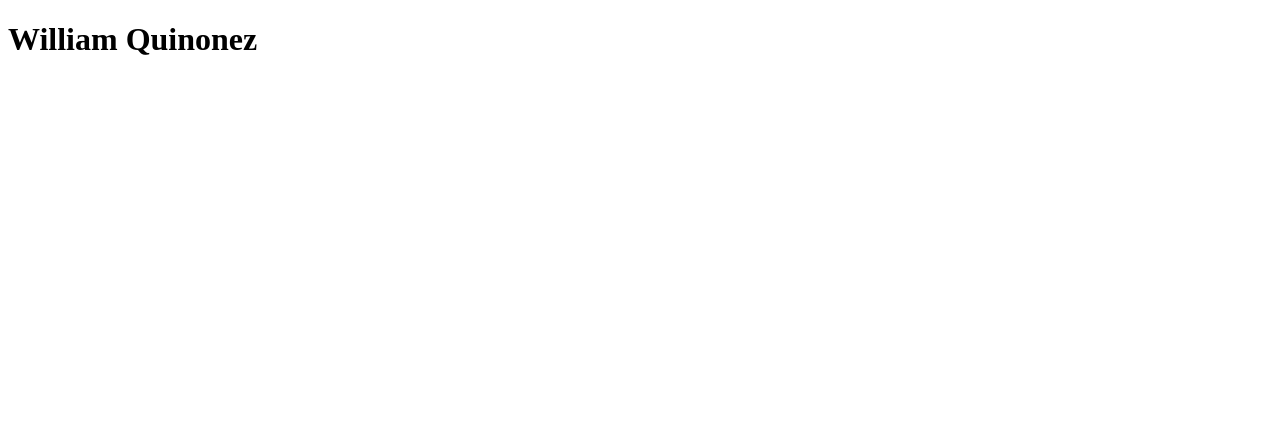
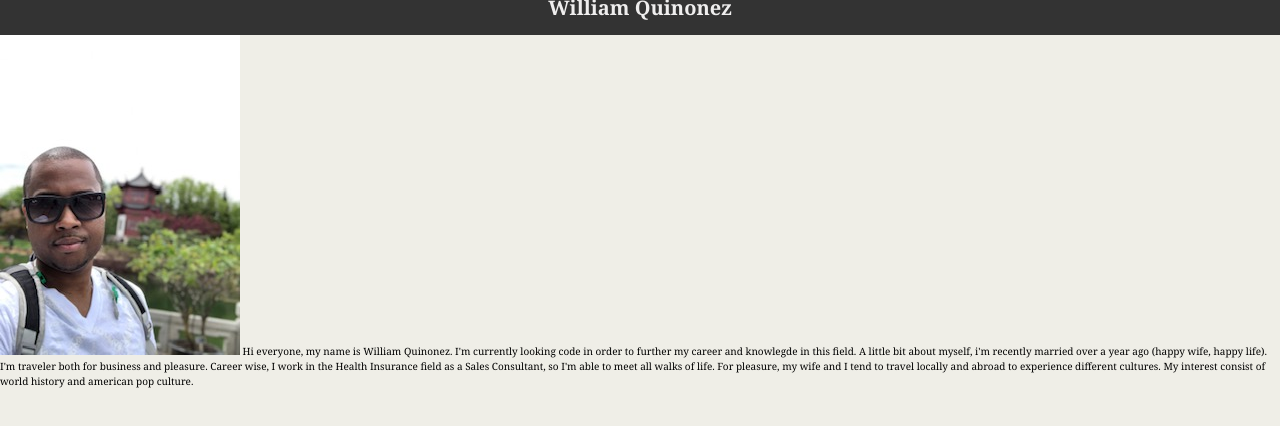
Before and after one commit to wellinn/wellinn.github.io, a plain HTML site: page index.html in a window 1280 px wide. Drawn offline with Linux system fonts and the light colour scheme; files that its build step writes are made by us from their sources; files whose address does not match are found by name.

Commit message:
updates style

```diff
--- a/assets/css/style.css
+++ b/assets/css/style.css
@@ -0,0 +1,27 @@
+body {
+    background-color: #efeee7;
+    margin: 0;
+    padding: 0;
+    font-family: "Georgia", "Times New Roman", Times, serif;
+    font-size: 10px;
+    line-height: 15px;
+}
+
+h1 {
+    color: #efeeee;
+    background-color: #333333;
+    margin: 0;
+    text-align: center;
+    padding-top: 20pix;
+    padding-bottom: 20px;
+
+}
+
+ a {
+     color: #dd2211;
+ }
+
+ .container {
+     width: 1024px;
+     margin: 0 auto;
+ }
--- a/index.html
+++ b/index.html
@@ -4,9 +4,17 @@
     <meta charset="UTF-8">
     <meta name="viewport" content="width=device-width, initial-scale=1.0">
     <meta http-equiv="X-UA-Compatible" content="ie=edge">
-    <title>Document</title>
+    <title>About Me</title>
+
+    <link rel="stylesheet" type="text/css" href="assets/style.css">
+
 </head>
 <body>
     <h1>William Quinonez</h1>
+    <img src="/Users/will/Desktop/wellinn.github.io/assets/images/IMG_1896.jpg">
 </body>
+    Hi everyone, my name is William Quinonez.
+    I'm currently looking code in order to further my career and knowlegde in this field. A little bit about myself, i'm recently married over a year ago (happy wife, happy life).
+    I'm traveler both for business and pleasure. Career wise, I work in the Health Insurance field as a Sales Consultant, so I'm able to meet all walks of life. For pleasure, my wife and I tend to travel locally and abroad to experience different cultures.
+    My interest consist of world history and american pop culture.
 </html>
```
Also changed, not shown: assets/images/IMG_1896.jpg (added), 3 other files.
